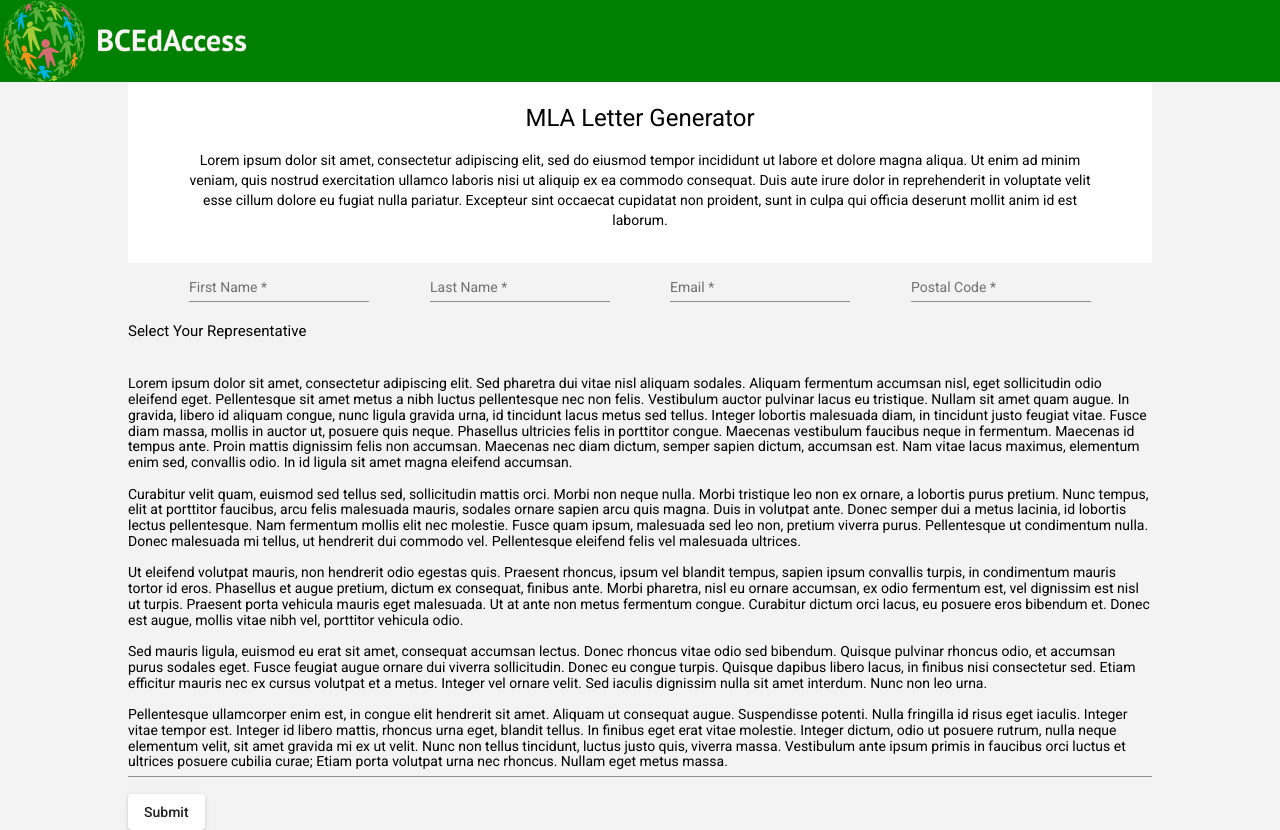
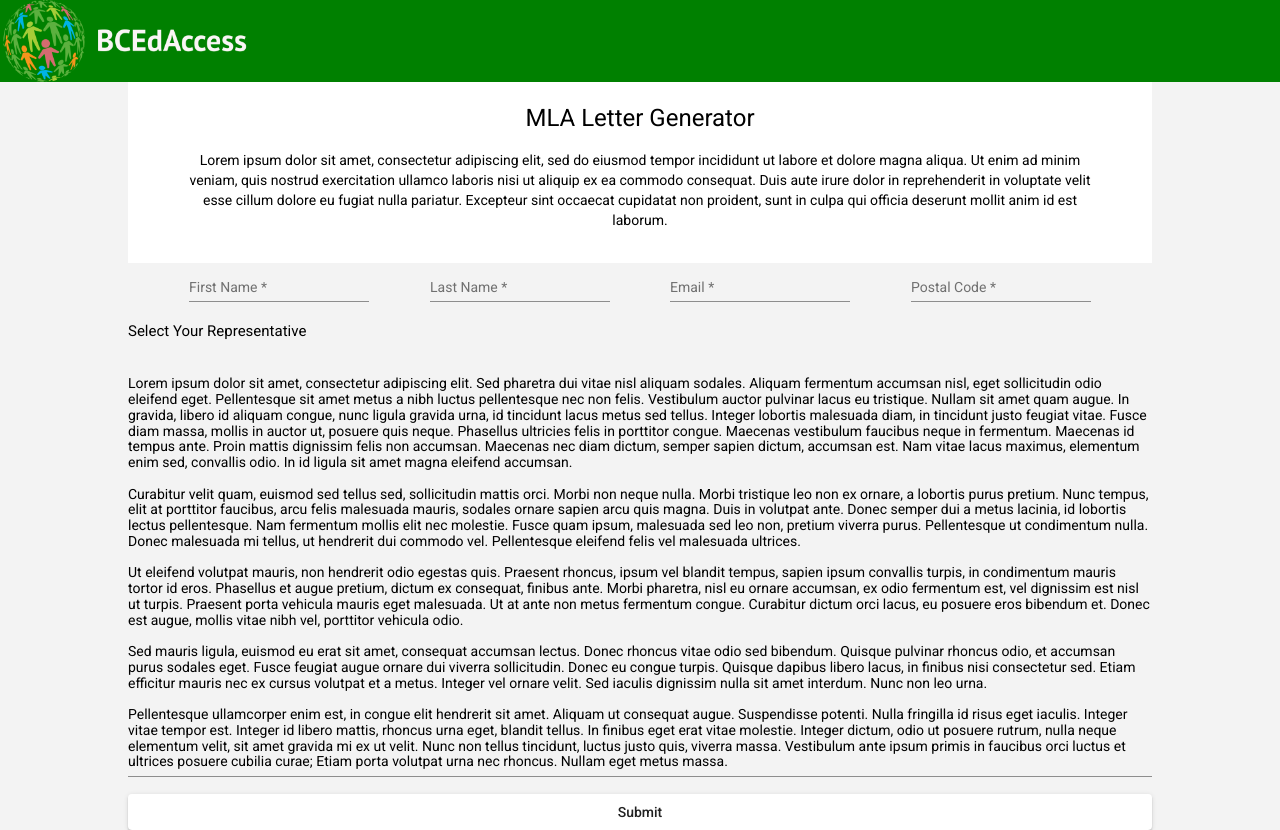
Before and after one commit to bcedaccess/MLA-Letter-Generator, an Angular app: page / in a window 1280 px wide. Built offline with nearby package versions, Linux system fonts and the light colour scheme.

Commit message:
Changed button size to width:100%

```diff
--- a/src/app/app.component.html
+++ b/src/app/app.component.html
@@ -1,6 +1,6 @@
 
 <app-header></app-header>
-<mat-grid-list cols="1" style = "padding-left: 10%; padding-right: 10%">
+<mat-grid-list cols="1" style = "padding-left: 10%; padding-right: 10%; display: flex; justify-content: center">
   <app-textbox></app-textbox>
   <app-inputcontainer></app-inputcontainer>
   <app-submitbutton></app-submitbutton>
--- a/src/app/components/submitbutton/submitbutton.component.html
+++ b/src/app/components/submitbutton/submitbutton.component.html
@@ -1 +1 @@
-<button mat-raised-button (click)="onClick()">Submit</button>
+<button mat-raised-button (click)="onClick()" style = "width: 100%">Submit</button>
```
